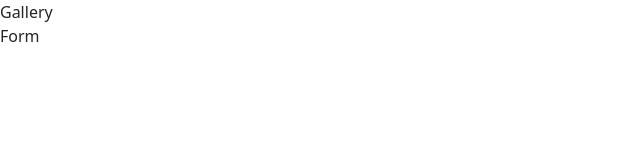
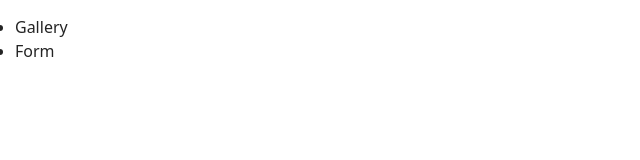
Before and after one commit to oleksiiburlakov/goit-js-hw-09, a website built with Vite: page src/index.html in a window 1280 px wide. Shown: the whole page, without its empty margins (0-640 px from the left). Built offline with nearby package versions, Linux system fonts and the light colour scheme.

Commit message:
add html

```diff
--- a/package.json
+++ b/package.json
@@ -17,6 +17,7 @@
   "author": "Alexander Repeta <alexander.repeta@gmail.com>",
   "license": "ISC",
   "dependencies": {
+    "simplelightbox": "^2.14.3",
     "vite-plugin-full-reload": "^1.2.0",
     "vite-plugin-html-inject": "^1.1.2"
   }
--- a/src/css/base.css
+++ b/src/css/base.css
@@ -22,6 +22,7 @@ body {
   min-width: 100vw;
   min-height: 100vh;
   margin: 0;
+  overflow-x: hidden;
 }
 
 main {
--- a/src/css/reset.css
+++ b/src/css/reset.css
@@ -13,9 +13,8 @@ p:last-child {
 }
 
 ul {
-  margin: 0;
+  margin: 15px;
   padding: 0;
-  list-style: none;
 }
 
 a {
```
